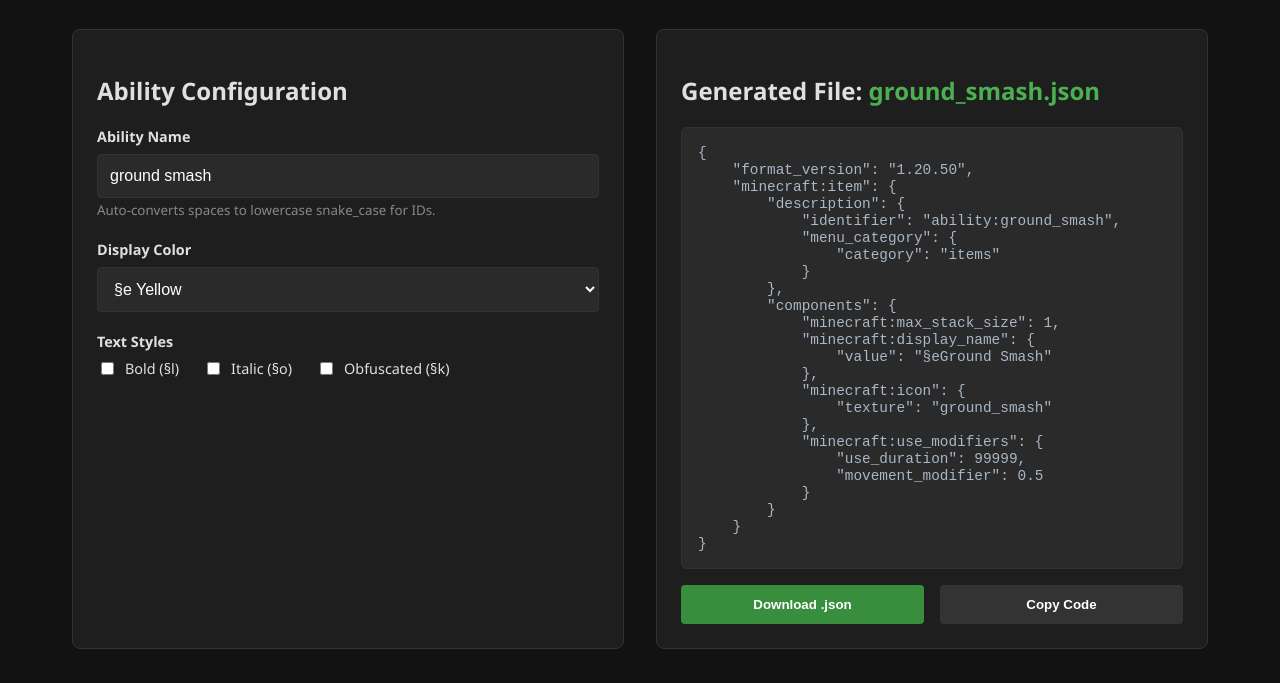
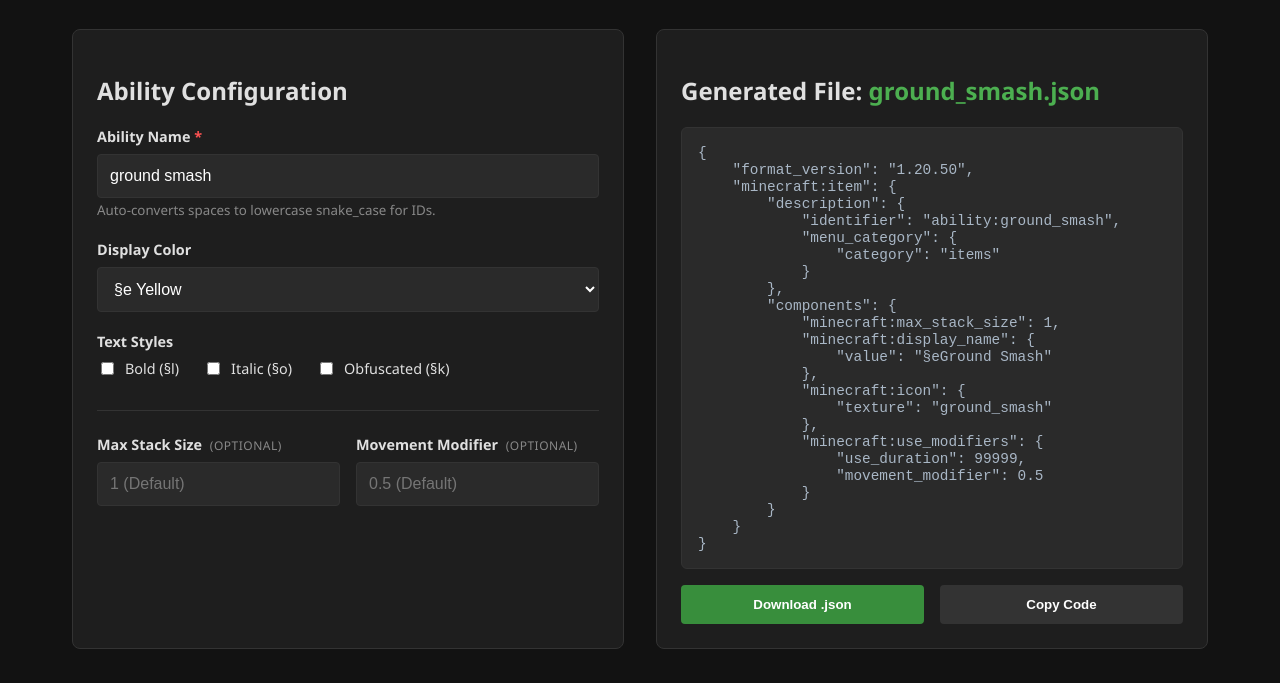
Before and after one commit to tap-bit/Meta-Core-Dev-Tools, a plain HTML site: page index.html in a window 1280 px wide. Shown: the part 117-800 px from the top of the page. Drawn offline with Linux system fonts and the light colour scheme.

Commit message:
Enhance ability configuration with optional settings
Added optional settings for max stack size and movement modifier in the ability configuration form. Updated tab switching functionality to handle event parameters.

```diff
--- a/index.html
+++ b/index.html
@@ -134,7 +134,16 @@
       font-size: 0.9rem;
     }
 
-    input[type="text"], select {
+    .optional-tag {
+      font-size: 0.75rem;
+      font-weight: normal;
+      color: var(--text-muted);
+      margin-left: 0.25rem;
+      text-transform: uppercase;
+      letter-spacing: 0.5px;
+    }
+
+    input[type="text"], input[type="number"], select {
       width: 100%;
       padding: 0.75rem;
       background-color: var(--bg-input);
@@ -145,9 +154,18 @@
       box-sizing: border-box;
     }
 
-    input[type="text"]:focus, select:focus {
+    input[type="text"]:focus, input[type="number"]:focus, select:focus {
       outline: none;
       border-color: var(--accent-hover);
+    }
+
+    .form-row {
+      display: flex;
+      gap: 1rem;
+    }
+
+    .form-row .form-group {
+      flex: 1;
     }
 
     .checkbox-group {
@@ -212,14 +230,11 @@
       background-color: #444;
     }
 
-    /* Live Display Name Box */
-    .formatted-preview {
-      margin-top: 0.5rem;
-      padding: 0.5rem 0.75rem;
-      background-color: #000;
-      border-radius: 4px;
-      min-height: 1.5rem;
-      font-family: 'Minecraft', 'Courier New', monospace;
+    hr.divider {
+      border: 0;
+      height: 1px;
+      background: var(--border);
+      margin: 1.5rem 0;
     }
   </style>
 </head>
@@ -228,10 +243,10 @@
   <header>
     <h1>Addon Dev Suite</h1>
     <div class="tabs">
-      <button class="tab-btn active" onclick="switchTab('ability-gen')">Ability Item Generator</button>
-      <button class="tab-btn disabled" onclick="switchTab('tool-2')">Coming Soon</button>
-      <button class="tab-btn disabled" onclick="switchTab('tool-3')">Coming Soon</button>
-      <button class="tab-btn disabled" onclick="switchTab('tool-4')">Coming Soon</button>
+      <button class="tab-btn active" onclick="switchTab('ability-gen', event)">Ability Item Generator</button>
+      <button class="tab-btn disabled" onclick="switchTab('tool-2', event)">Coming Soon</button>
+      <button class="tab-btn disabled" onclick="switchTab('tool-3', event)">Coming Soon</button>
+      <button class="tab-btn disabled" onclick="switchTab('tool-4', event)">Coming Soon</button>
     </div>
   </header>
 
@@ -244,7 +259,7 @@
           <h2>Ability Configuration</h2>
 
           <div class="form-group">
-            <label for="ability-name">Ability Name</label>
+            <label for="ability-name">Ability Name <span style="color: #ff5252;">*</span></label>
             <input type="text" id="ability-name" placeholder="e.g. ground smash" value="ground smash" oninput="updateJSON()">
             <small style="color: var(--text-muted);">Auto-converts spaces to lowercase snake_case for IDs.</small>
           </div>
@@ -298,6 +313,28 @@
               </label>
             </div>
           </div>
+
+          <hr class="divider">
+
+          <!-- Optional Settings -->
+          <div class="form-row">
+            <div class="form-group">
+              <label for="max-stack">
+                Max Stack Size
+                <span class="optional-tag">(Optional)</span>
+              </label>
+              <input type="number" id="max-stack" placeholder="1 (Default)" min="1" max="64" oninput="updateJSON()">
+            </div>
+
+            <div class="form-group">
+              <label for="movement-modifier">
+                Movement Modifier
+                <span class="optional-tag">(Optional)</span>
+              </label>
+              <input type="number" id="movement-modifier" step="0.1" placeholder="0.5 (Default)" min="0" max="1" oninput="updateJSON()">
+            </div>
+          </div>
+
         </div>
 
         <!-- Output JSON Panel -->
@@ -338,11 +375,11 @@
 
   <script>
     // Tab switching functionality
-    function switchTab(tabId) {
+    function switchTab(tabId, evt) {
       document.querySelectorAll('.tab-btn').forEach(btn => btn.classList.remove('active'));
       document.querySelectorAll('.tab-content').forEach(content => content.classList.remove('active'));
 
-      event.currentTarget.classList.add('active');
+      evt.currentTarget.classList.add('active');
       document.getElementById(tabId).classList.add('active');
     }
 
@@ -374,6 +411,13 @@
       const formattingPrefix = `${colorCode}${isBold}${isItalic}${isObfuscated}`;
       const finalDisplayName = `${formattingPrefix}${titleName}`;
 
+      // Handle optional settings with fallbacks
+      const rawStack = document.getElementById('max-stack').value;
+      const maxStack = rawStack !== '' ? parseInt(rawStack, 10) : 1;
+
+      const rawMove = document.getElementById('movement-modifier').value;
+      const moveModifier = rawMove !== '' ? parseFloat(rawMove) : 0.5;
+
       const jsonObject = {
         "format_version": "1.20.50",
         "minecraft:item": {
@@ -384,7 +428,7 @@
             }
           },
           "components": {
-            "minecraft:max_stack_size": 1,
+            "minecraft:max_stack_size": maxStack,
             "minecraft:display_name": {
               "value": finalDisplayName
             },
@@ -393,7 +437,7 @@
             },
             "minecraft:use_modifiers": {
               "use_duration": 99999,
-              "movement_modifier": 0.5
+              "movement_modifier": moveModifier
             }
           }
         }
```
